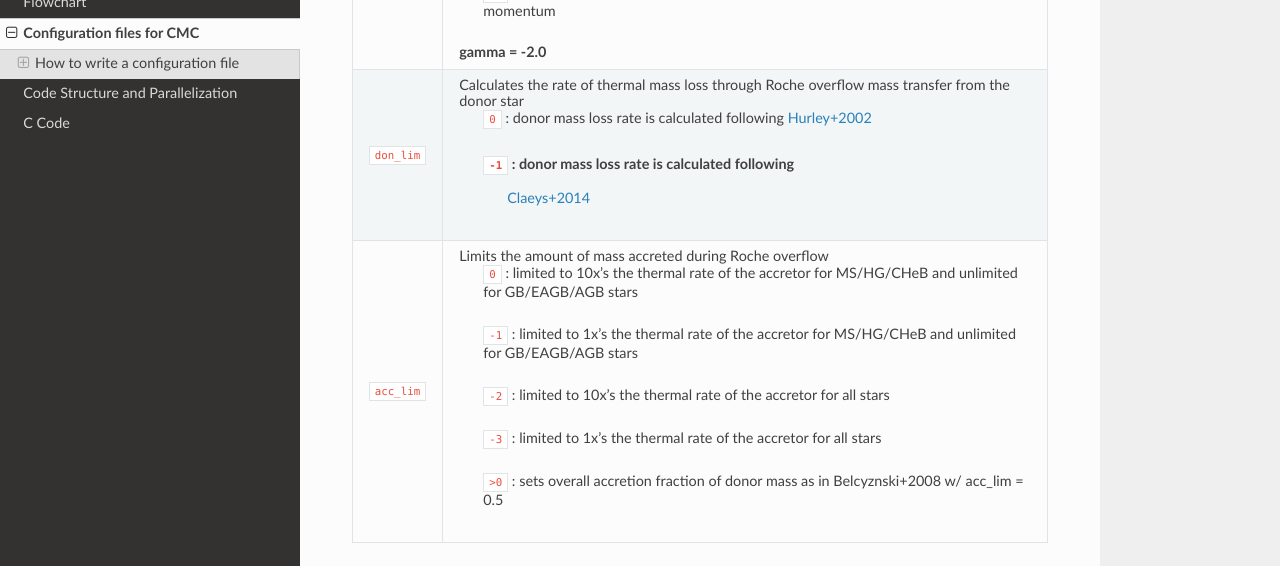
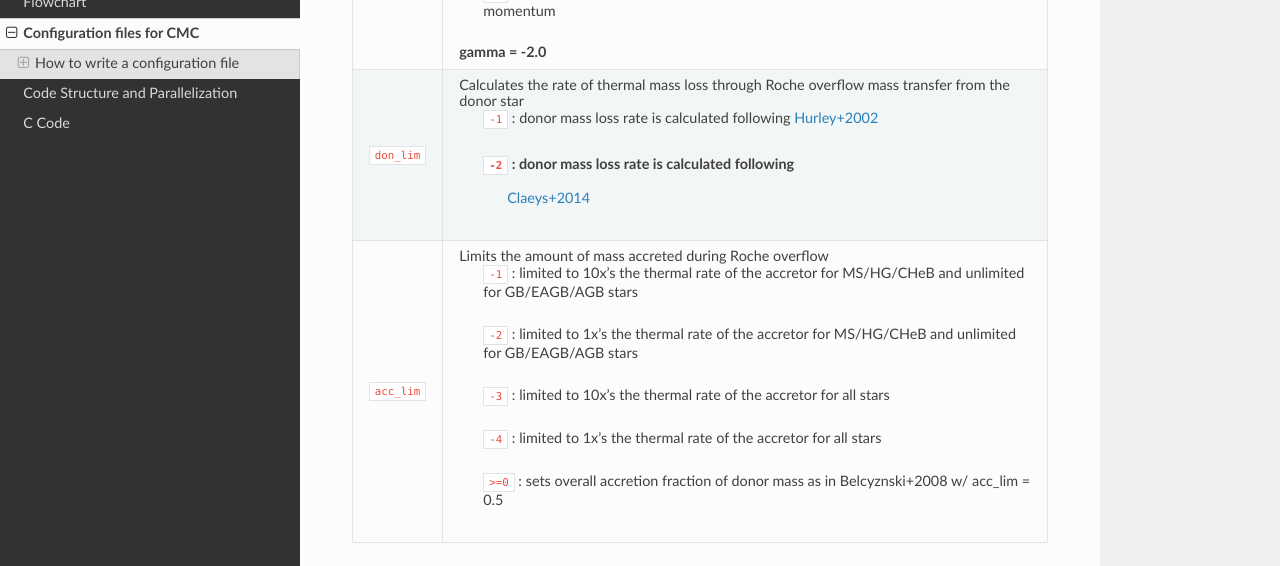
Before and after one commit to ClusterMonteCarlo/CMC-COSMIC, a Sphinx documentation site: the page built from docs/sphinx/source/inifile/index.rst, in a window 1280 px wide and 900 px high, scrolled down 13339 px. Shown: the part 147-713 px from the top of the window. Built offline with Sphinx 7.4.7 and the Read the Docs theme 2.0.0, drawn with Linux system fonts in a browser that asks for light colours; formulas are drawn with MathJax 3.

Commit message:
Updating default for acc_lim and don_lim in accordance with Mike's PR, updating docs as well

```diff
--- a/docs/sphinx/source/inifile/index.rst
+++ b/docs/sphinx/source/inifile/index.rst
@@ -793,27 +793,27 @@ common envelope occurs regardless of the choices below:
 ``don_lim``              Calculates the rate of thermal mass loss through Roche
                          overflow mass transfer from the donor star
 
-                            ``0`` : donor mass loss rate is calculated following
+                            ``-1`` : donor mass loss rate is calculated following
                             `Hurley+2002 <https://ui.adsabs.harvard.edu/abs/2002MNRAS.329..897H/abstract>`_
 
-                            ``-1`` : donor mass loss rate is calculated following
+                            ``-2`` : donor mass loss rate is calculated following
                              `Claeys+2014 <https://ui.adsabs.harvard.edu/abs/2014A%26A...563A..83C/abstract>`_
 
 ``acc_lim``              Limits the amount of mass accreted during Roche overflow
 
-                            ``0`` : limited to 10x's the thermal rate of the accretor
+                            ``-1`` : limited to 10x's the thermal rate of the accretor
                             for MS/HG/CHeB and unlimited for GB/EAGB/AGB stars
 
-                            ``-1`` : limited to 1x's the thermal rate of the accretor
+                            ``-2`` : limited to 1x's the thermal rate of the accretor
                             for MS/HG/CHeB and unlimited for GB/EAGB/AGB stars
 
-                            ``-2`` : limited to 10x's the thermal rate of the accretor
+                            ``-3`` : limited to 10x's the thermal rate of the accretor
                             for all stars
 
-                            ``-3`` : limited to 1x's the thermal rate of the accretor
+                            ``-4`` : limited to 1x's the thermal rate of the accretor
                             for all stars
 
-                            ``>0`` : sets overall accretion fraction of donor mass
+                            ``>=0`` : sets overall accretion fraction of donor mass
                             as in Belcyznski+2008 w/ acc_lim = 0.5
 
 =======================  =====================================================
```
Also changed, not shown: 1 other file.
